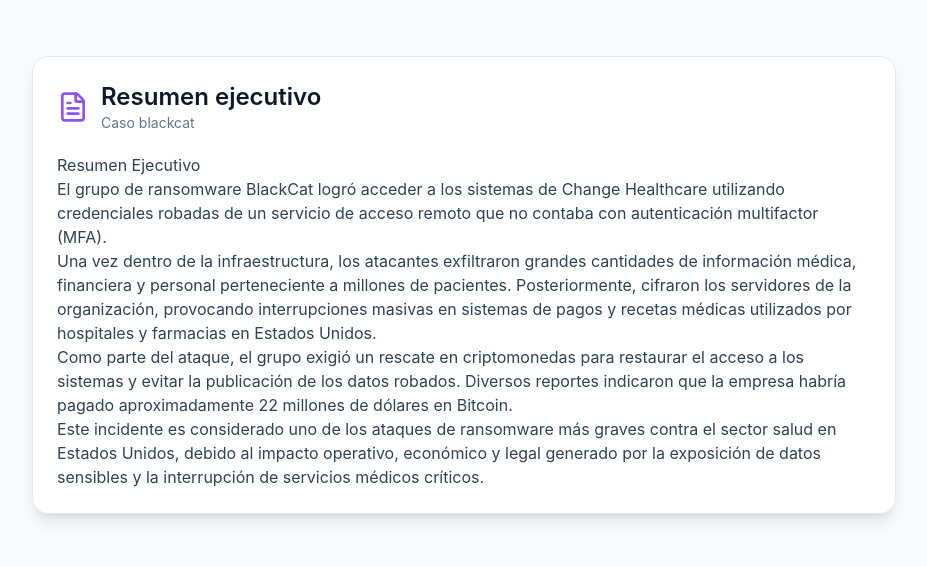
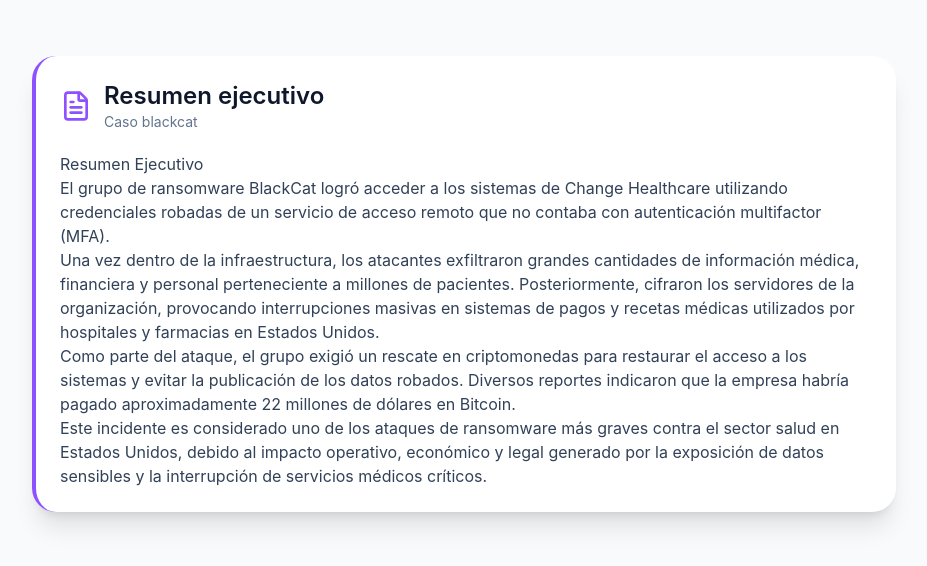
Before and after one commit to Alejandralx22/informe_lopeli, a React (Vite) app: page / in a window 1280 px wide. Shown: the top 566 px of the page, without its empty margins (176-1103 px from the left). Built offline with nearby package versions, Linux system fonts and the light colour scheme.

Commit message:
mdsection actualizacion

```diff
--- a/src/components/mdSection.jsx
+++ b/src/components/mdSection.jsx
@@ -30,7 +30,7 @@
 
   return (
     <section className="max-w-4xl mx-auto p-4">
-      <div className="bg-white/90 backdrop-blur border border-slate-200 shadow-lg rounded-2xl p-6 hover:shadow-xl transition">
+      <div className="bg-white shadow-xl rounded-3xl border-l-4 border-violet-500 p-6">
         <div className="flex items-center gap-3 mb-5">
           {Icon && <Icon className="h-8 w-8 text-violet-500" />}
           <div>
```
